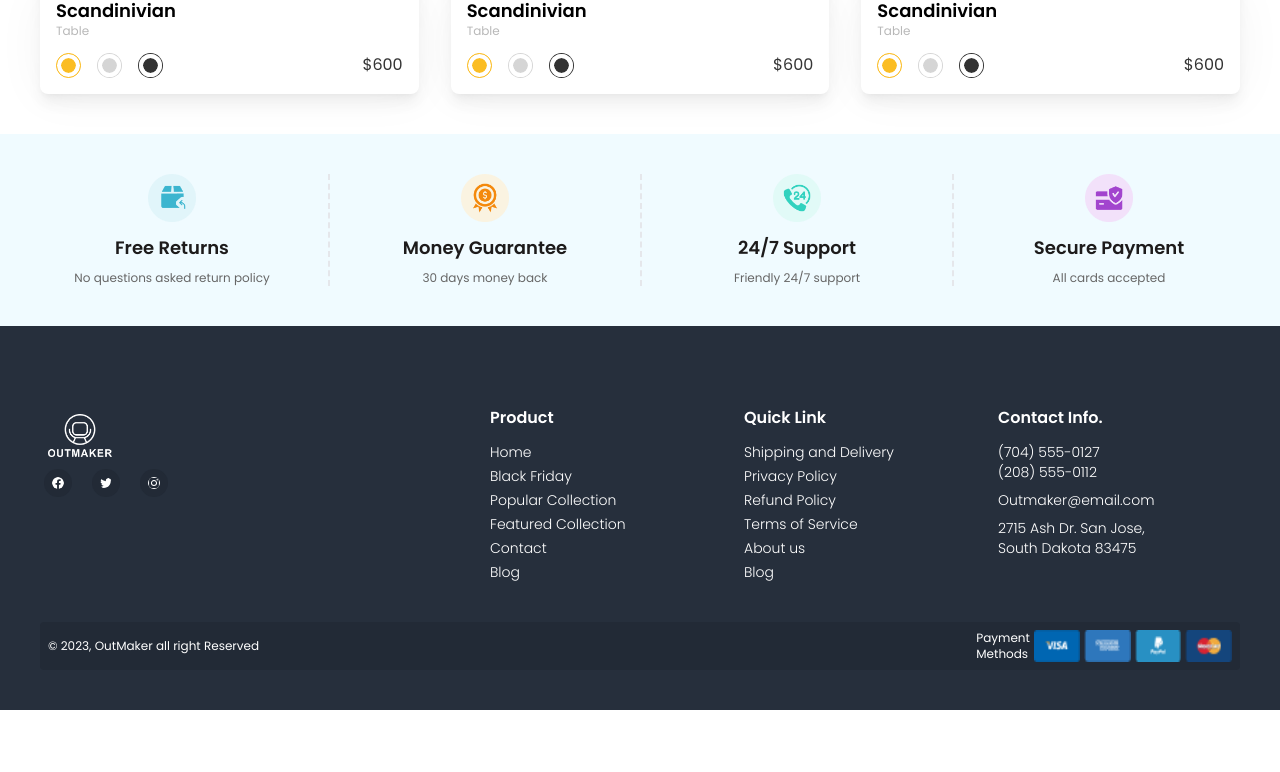
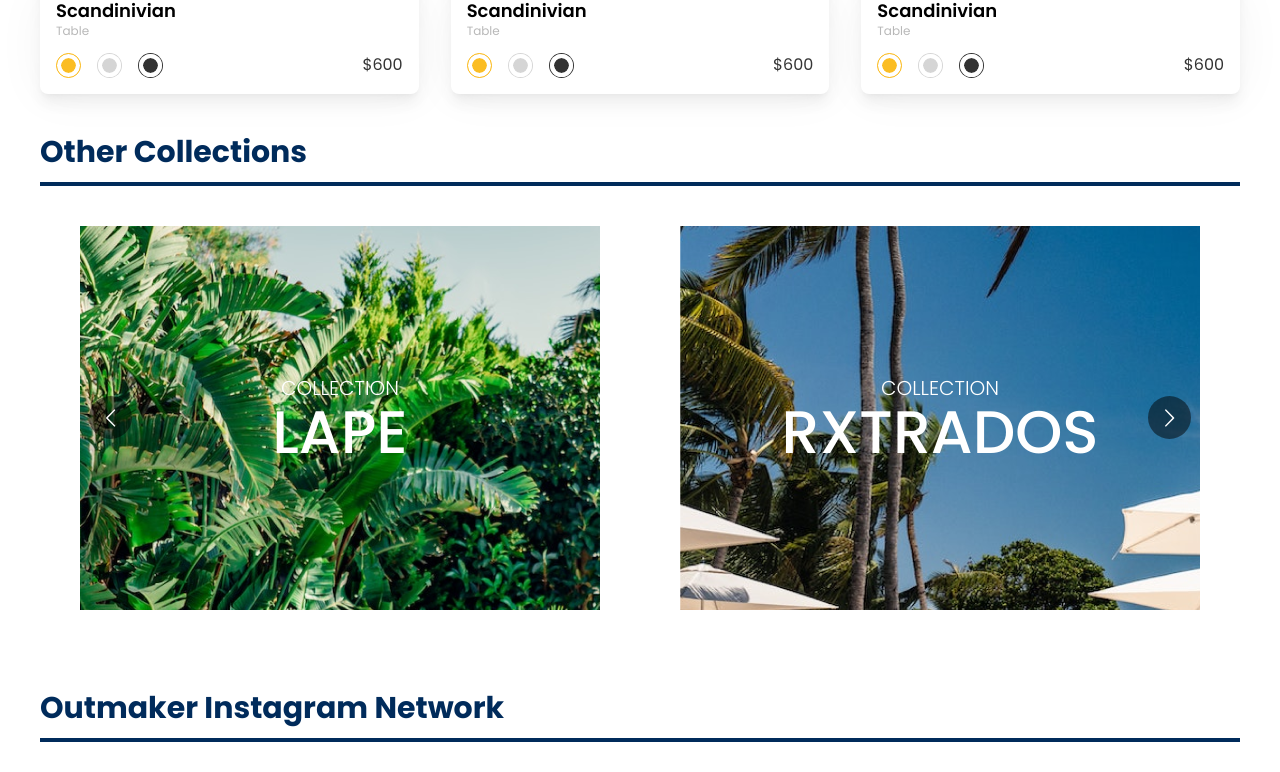
Before and after one commit to MdTasib/out-maker, a React (Create React App) app: page /product in a window 1280 px wide. Shown: the part 2598-3370 px from the top of the page. Before the commit the page ends 3308 px from the top, so only its background shows below. Built offline with nearby package versions, Linux system fonts and the light colour scheme.

Commit message:
product collection page complete

```diff
--- /dev/null
+++ b/src/pages/product/CollectionSlider.js
@@ -0,0 +1,93 @@
+import React from "react";
+import Carousel from "react-multi-carousel";
+import "react-multi-carousel/lib/styles.css";
+import img1 from "../../assets/images/product-collection.png";
+import img2 from "../../assets/images/product-collection2.png";
+import Network from "../../shared/Network/Network";
+
+const collections = [
+	{
+		id: 1,
+		name: "LAPE",
+		image: img1,
+	},
+	{
+		id: 2,
+		name: "RXTRADOS",
+		image: img2,
+	},
+	{
+		id: 3,
+		name: "Lape",
+		image: img1,
+	},
+];
+
+const CollectionSlider = () => {
+	return (
+		<section className='container px-10 mx-auto pb-10'>
+			<div className='text-left border-b-4 border-primary'>
+				<h2 className='text-primary text-3xl font-bold pb-3'>
+					Other Collections
+				</h2>
+			</div>
+
+			<Carousel
+				additionalTransfrom={0}
+				arrows
+				autoPlaySpeed={3000}
+				centerMode={false}
+				className=''
+				containerClass='container-with-dots'
+				dotListClass=''
+				draggable
+				focusOnSelect={false}
+				infinite
+				itemClass=''
+				keyBoardControl
+				minimumTouchDrag={80}
+				pauseOnHover
+				renderArrowsWhenDisabled={false}
+				renderButtonGroupOutside={false}
+				renderDotsOutside={false}
+				responsive={{
+					desktop: {
+						breakpoint: { max: 5000, min: 1024 },
+						items: 2,
+					},
+					tablet: {
+						breakpoint: { max: 1024, min: 780 },
+						items: 2,
+					},
+					mobile: {
+						breakpoint: { max: 780, min: 0 },
+						items: 1,
+					},
+				}}
+				rewind={false}
+				rewindWithAnimation={false}
+				rtl={false}
+				shouldResetAutoplay
+				sliderClass=''
+				slidesToSlide={1}
+				swipeable>
+				{collections.map(collection => (
+					<div className='p-10'>
+						<div
+							className='flex justify-center items-center flex-col h-96'
+							style={{ backgroundImage: `url(${collection.image})` }}>
+							<p className='text-xl font-light text-white'>COLLECTION</p>
+							<h4 className='text-6xl text-white font-medium'>
+								{collection.name}
+							</h4>
+						</div>
+					</div>
+				))}
+			</Carousel>
+
+			<Network />
+		</section>
+	);
+};
+
+export default CollectionSlider;
--- a/src/pages/product/product.js
+++ b/src/pages/product/product.js
@@ -1,12 +1,14 @@
 import React from "react";
 import ProductHeader from "./ProductHeader";
 import AllProducts from "./AllProducts";
+import CollectionSlider from "./CollectionSlider";
 
 const Product = () => {
 	return (
 		<main>
 			<ProductHeader />
 			<AllProducts />
+			<CollectionSlider />
 		</main>
 	);
 };
```
Also changed, not shown: src/assets/images/product-collection.png (added), src/assets/images/product-collection2.png (added).
